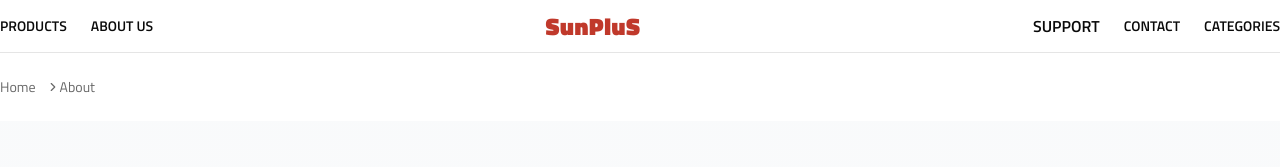
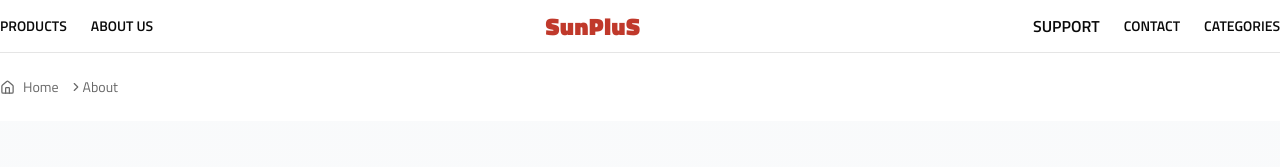
Before and after one commit to AktherHosen/Sunplus-Frontend, a React (Vite) app: page /about in a window 1280 px wide. Shown: the top 167 px of the page. Built offline with nearby package versions, Linux system fonts and the light colour scheme.

Commit message:
update: route

```diff
--- a/src/layout/main.tsx
+++ b/src/layout/main.tsx
@@ -7,6 +7,7 @@ import {
   BreadcrumbList,
   BreadcrumbSeparator,
 } from "@/components/ui/breadcrumb";
+import { Home } from "lucide-react";
 import { Link, Outlet, useLocation } from "react-router";
 
 const Main = () => {
@@ -23,7 +24,7 @@ const Main = () => {
               <BreadcrumbList>
                 <BreadcrumbItem>
                   <BreadcrumbLink asChild>
-                    <Link to="/">Home</Link>
+                    <Link to="/" className="flex items-center gap-2"> <Home size={15}/> Home</Link>
                   </BreadcrumbLink>
                 </BreadcrumbItem>
 
--- a/src/routes/router.ts
+++ b/src/routes/router.ts
@@ -11,6 +11,7 @@ import Home from "@/pages/home/home";
 import MediaEventsPage from "@/pages/mediaevents-page";
 import NotFound from "@/pages/notFound/not-found";
 import ProductDetailsPage from "@/pages/products/product-details";
+import ProductPage from "@/pages/products/product-page";
 import { createBrowserRouter } from "react-router";
 // import DashboardHome from "@/pages/dashboard/dashboardHome"; // example dashboard page
 // import InboxPage from "@/pages/dashboard/inboxPage"; // add other dashboard pages
@@ -31,6 +32,7 @@ export const router = createBrowserRouter([
       { path: "chairman-message", Component: ChairmanMessagePage },
       { path: "certificates", Component: CertificatesPage },
       { path: "media-events", Component: MediaEventsPage },
+      { path: "products", Component: ProductPage},
       {
         path: "category/:categorySlug/:subSlug",
         Component: SubcategoryProductPage,
```
